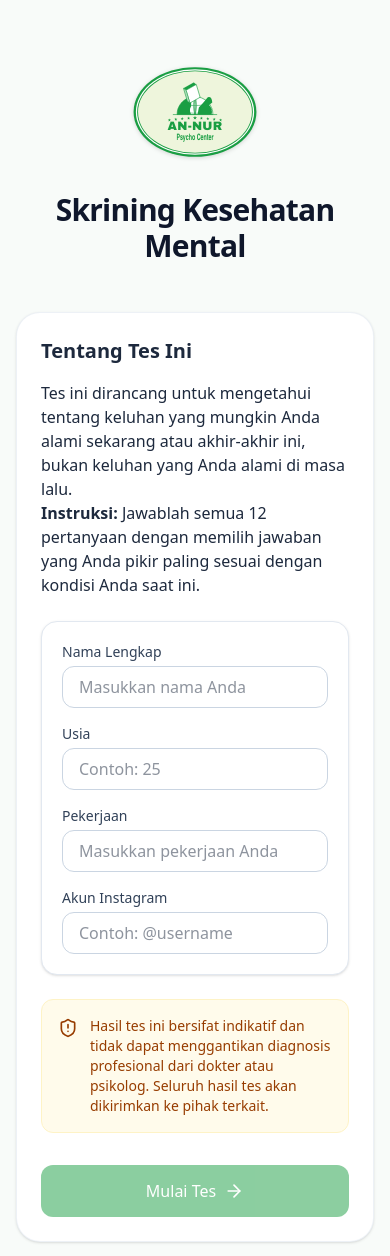
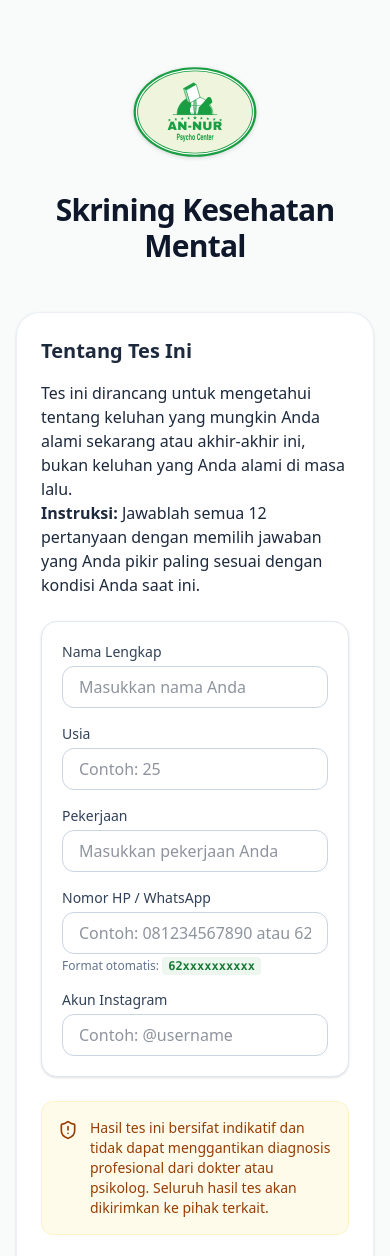
Before and after one commit to isantoh21/Skrining-An-Nur, a React (Vite) app: page / in a window 390 px wide. Shown: the top 1256 px of the page. Built offline with nearby package versions, Linux system fonts and the light colour scheme.

Commit message:
feat: add phone number input with automatic 62 formatting

```diff
--- a/src/App.tsx
+++ b/src/App.tsx
@@ -10,8 +10,37 @@ export default function App() {
   const [screen, setScreen] = useState<Screen>('intro');
   const [currentStep, setCurrentStep] = useState(0);
   const [answers, setAnswers] = useState<Record<number, Answer>>({});
-  const [userInfo, setUserInfo] = useState({ name: '', age: '', occupation: '', instagram: '' });
+  const [userInfo, setUserInfo] = useState({ name: '', age: '', occupation: '', phone: '', instagram: '' });
   const [isSubmitting, setIsSubmitting] = useState(false);
+
+  const handlePhoneChange = (val: string) => {
+    if (!val) {
+      setUserInfo(prev => ({ ...prev, phone: '' }));
+      return;
+    }
+
+    let digits = val.replace(/\D/g, '');
+    if (!digits) {
+      setUserInfo(prev => ({ ...prev, phone: '' }));
+      return;
+    }
+
+    if (digits.startsWith('0')) {
+      digits = '62' + digits.slice(1);
+    } else if (digits.startsWith('8')) {
+      digits = '62' + digits;
+    } else if (!digits.startsWith('62') && !digits.startsWith('6') && digits.length >= 1) {
+      digits = '62' + digits;
+    }
+
+    setUserInfo(prev => ({ ...prev, phone: digits.slice(0, 15) }));
+  };
+
+  const handlePhoneBlur = () => {
+    if (userInfo.phone === '6' || userInfo.phone === '62') {
+      setUserInfo(prev => ({ ...prev, phone: '' }));
+    }
+  };
 
   const handleStart = () => {
     setScreen('test');
@@ -42,6 +71,7 @@ export default function App() {
             Nama: userInfo.name,
             Usia: userInfo.age,
             Pekerjaan: userInfo.occupation,
+            Nomor_HP: userInfo.phone,
             Akun_Instagram: userInfo.instagram,
             Skor_Total: finalScore,
             Keterangan: finalNeedsAttention ? "Terdapat indikasi distres psikologis atau disfungsi sosial." : "Tidak menunjukkan indikasi distres psikologis yang signifikan."
@@ -186,6 +216,26 @@ export default function App() {
                       />
                     </div>
                     <div>
+                      <label className="block text-sm font-medium text-slate-700 mb-1">Nomor HP / WhatsApp</label>
+                      <input
+                        type="tel"
+                        inputMode="numeric"
+                        value={userInfo.phone}
+                        onChange={(e) => handlePhoneChange(e.target.value)}
+                        onBlur={handlePhoneBlur}
+                        className="w-full px-4 py-2 rounded-xl border border-slate-300 focus:border-brand-500 focus:ring-2 focus:ring-brand-200 outline-none transition-all"
+                        placeholder="Contoh: 081234567890 atau 6281234567890"
+                      />
+                      <div className="flex items-center justify-between mt-1 text-xs text-slate-500">
+                        <span>Format otomatis: <code className="text-brand-700 font-semibold bg-brand-50 px-1.5 py-0.5 rounded">62xxxxxxxxxx</code></span>
+                        {userInfo.phone && (
+                          <span className={userInfo.phone.length >= 11 ? "text-emerald-600 font-medium" : "text-amber-600 font-medium"}>
+                            {userInfo.phone.length >= 11 ? "✓ Format valid" : `${userInfo.phone.length}/11-14 digit`}
+                          </span>
+                        )}
+                      </div>
+                    </div>
+                    <div>
                       <label className="block text-sm font-medium text-slate-700 mb-1">Akun Instagram</label>
                       <input
                         type="text"
@@ -207,7 +257,7 @@ export default function App() {
 
                 <button
                   onClick={handleStart}
-                  disabled={!userInfo.name || !userInfo.age || !userInfo.occupation || !userInfo.instagram}
+                  disabled={!userInfo.name || !userInfo.age || !userInfo.occupation || !userInfo.phone || userInfo.phone.length < 11 || !userInfo.instagram}
                   className="w-full sm:w-auto self-center sm:self-end flex items-center justify-center gap-2 bg-brand-600 hover:bg-brand-700 text-white px-8 py-3.5 rounded-xl font-medium transition-all active:scale-[0.98] disabled:opacity-50 disabled:cursor-not-allowed"
                 >
                   Mulai Tes
```
Also changed, not shown: 1 other file (tests, documents, lock files or other folders).
